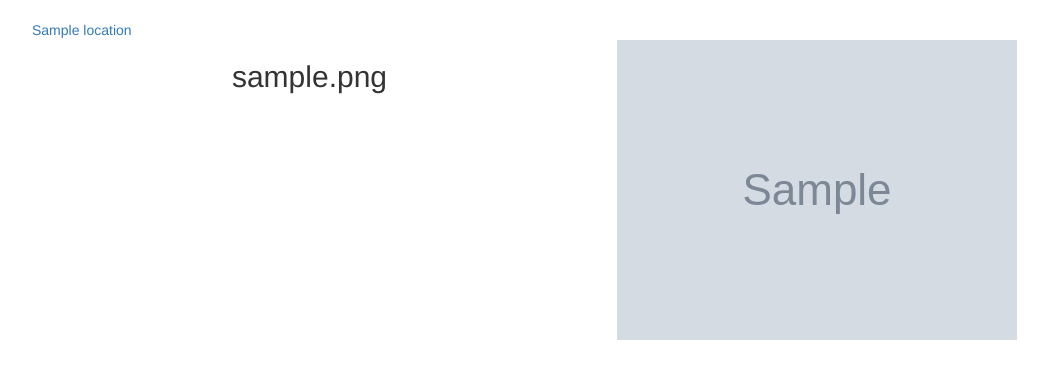
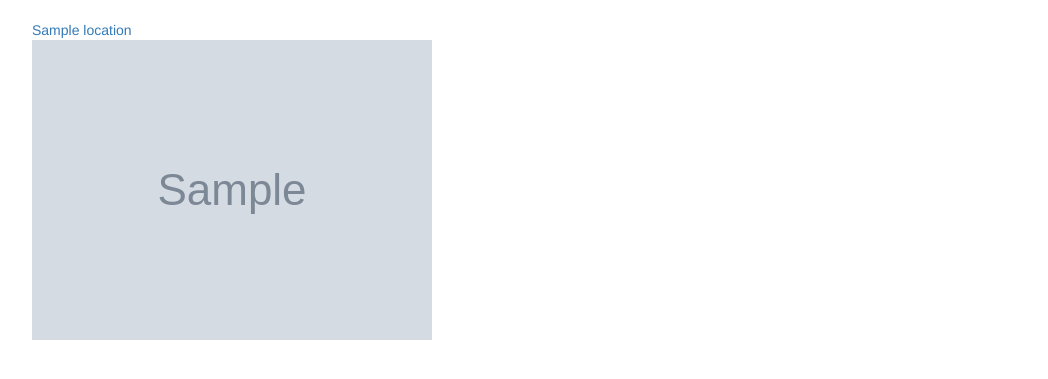
Before and after one commit to Jeff-Mwai/noflex-gallery, a Django app: page / in a window 1280 px wide. Shown: the part 52-431 px from the top of the page, without its empty margins (38-1086 px from the left). Run offline with Django 3.2, Linux system fonts and the light colour scheme; tables that the repository leaves empty hold one stand-in row (values such as "Sample post"); grey boxes marked "Sample" are stand-in pictures; some libraries are stand-ins or nearby versions.

Commit message:
edited image sizes

```diff
--- a/gallery/templates/index.html
+++ b/gallery/templates/index.html
@@ -3,24 +3,18 @@
 {{ block.super}}
 
 <div class="container">
-
-  <!-- Looping through news   -->
-
+  <div class="display">
     {% for location in location %}
     <a class="button" id="btn" href="/location/{{location.name}}">{{location.name}}</a>
 
     {% endfor %}
+    <!-- <div class="row">
       {% for item in pictures %}
+      <div class="col"></div>
 
-  <div class="row">
-    <!-- displaying News articles -->
-    <div class="col-xs-6 col-sm-6 col-md-6 col-lg-6">
       <h2 class="text-center"> {{ item.image_name }} </h2>
     </div>
-
-    <!--Display news Article images  -->
-    <div class="col-xs-6 col-sm-6 col-md-6 col-lg-6">
-      <img src="{{item.image.url}}" class="img-responsive" alt="Image">
+    <img src="{{item.image.url}}" class="img-responsive" height="350px" width="400px" alt="Image">
   </div>
 </div>
 
@@ -28,8 +22,18 @@
 <div class="row">
   <h2 class="text-center">There are no pictures</h2>
 </div>
+{% endfor %} -->
+<div class="col-4">
+
+  {% for item in pictures %}
+  <div class="card" style="width: 18rem;">
+    <img class="card-img-top" src="{{item.image.url}}" alt="Card image cap" class="img-fluid">
+  </div>
   {% endfor %}
 
 </div>
 
+</div>
+
+
 {% endblock %}
```
Lines whose indentation alone changed are shown as unchanged.
